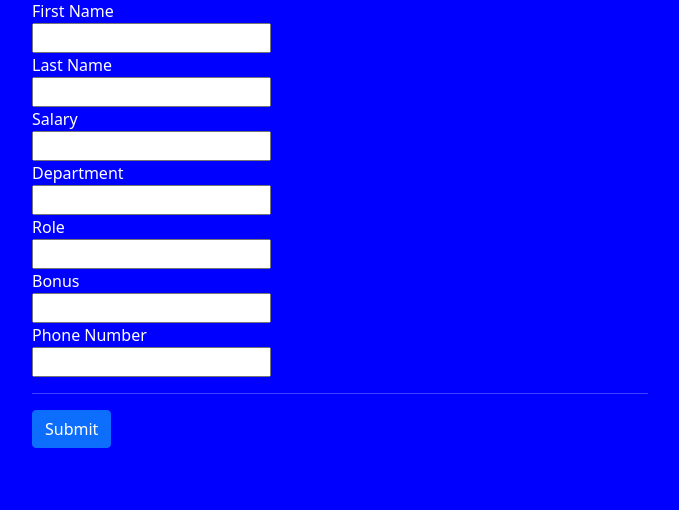
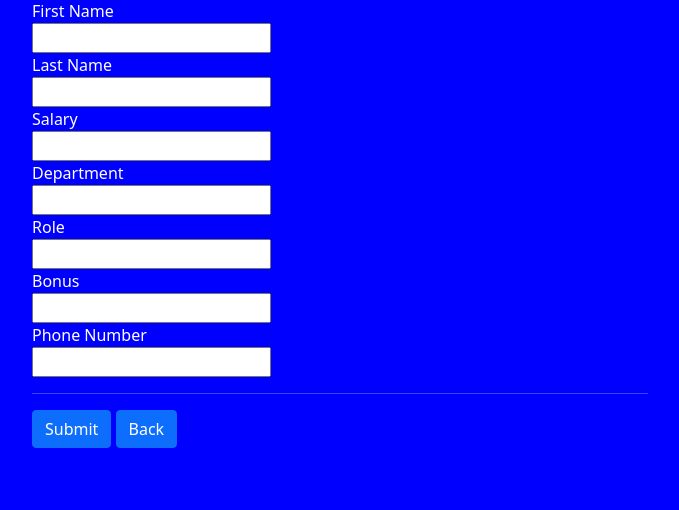
Before and after one commit to sagorluc/deployment_mamarbank, a Django app: page /add_emp in a window 1280 px wide. Shown: the part 122-632 px from the top of the page, without its empty margins (300-979 px from the left). Run offline with Django 3.2, Linux system fonts and the light colour scheme.

Commit message:
updateOfficeEmployeeManagement

```diff
--- a/OffeceEmployeeManagement/office_emp_proj/emp_app/templates/add_emp.html
+++ b/OffeceEmployeeManagement/office_emp_proj/emp_app/templates/add_emp.html
@@ -28,7 +28,9 @@
     <input type="number" id="phone" name="phone" value="{{ phone }}"><br>
     <hr>
     <button type="submit" class="btn btn-primary">Submit</button>
+    <a href="{% url "index" %}" class="btn btn-primary">Back</a>
 </form>
+<br>
 
   </div>
 
--- a/OffeceEmployeeManagement/office_emp_proj/emp_app/templates/filter_emp.html
+++ b/OffeceEmployeeManagement/office_emp_proj/emp_app/templates/filter_emp.html
@@ -19,6 +19,7 @@
     <input type="text" id="role" name="role" value="{{ role }}"><br>
     <hr>
     <button type="submit" class="btn btn-primary">Submit</button>
+    <a href="{% url "index" %}" class="btn btn-primary">Back</a>
 </form>
 
 
--- a/OffeceEmployeeManagement/office_emp_proj/emp_app/templates/remove_emp.html
+++ b/OffeceEmployeeManagement/office_emp_proj/emp_app/templates/remove_emp.html
@@ -18,6 +18,7 @@
     <li><a class="dropdown-item" href="/remove_emp/{{emp.id}}">{{emp.first_name}} {{emp.last_name}}</a></li>
       {% endfor %}
   </ul>
+  <a href="{% url "index" %}" class="btn btn-primary">Back</a>
 </div>
 
 
--- a/OffeceEmployeeManagement/office_emp_proj/emp_app/templates/view_all_emp.html
+++ b/OffeceEmployeeManagement/office_emp_proj/emp_app/templates/view_all_emp.html
@@ -42,7 +42,7 @@
   </tbody>
          {% endfor %}
 </table>
-
+  <a href="{% url "index" %}" class="btn btn-primary">Back</a>
   </div>
 
     <!-- Optional JavaScript; choose one of the two! -->
```
